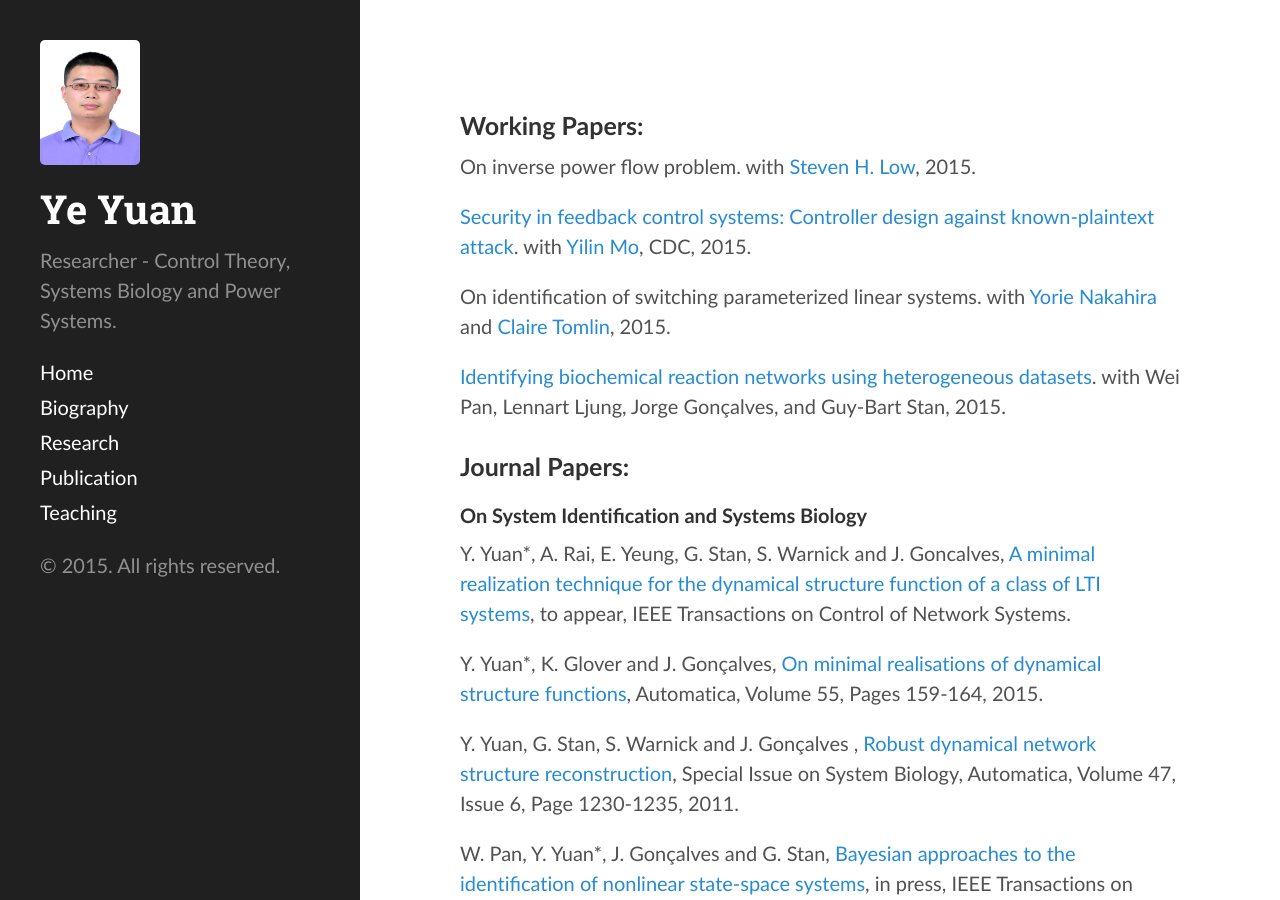
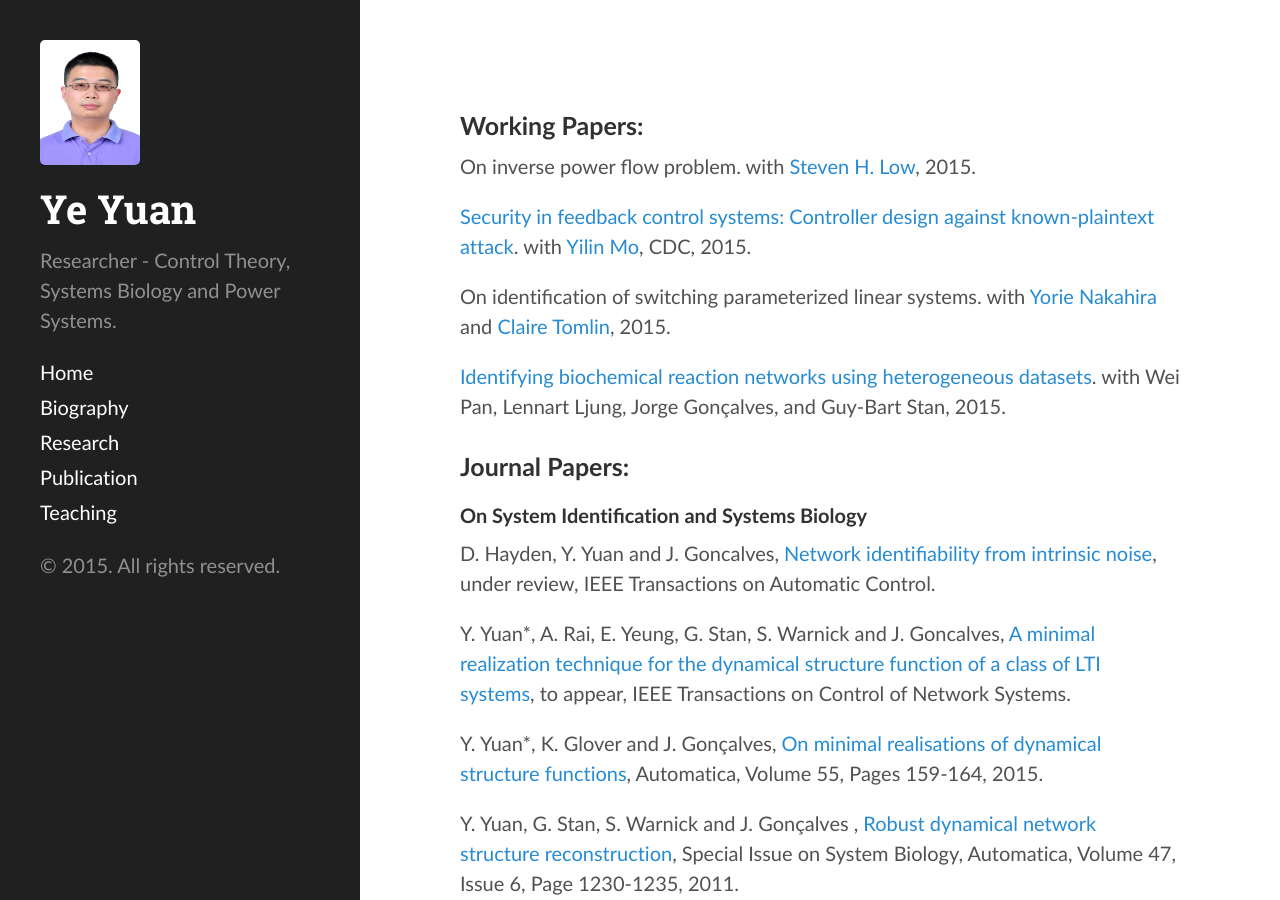
Before and after one commit to yy311/yy311.github.io, a Jekyll site: the page built from publication.md, in a window 1280 px wide and 900 px high. Built offline with Jekyll 4.4.1, drawn with Linux system fonts in a browser that asks for light colours.

Commit message:
Update publication.md

```diff
--- a/publication.md
+++ b/publication.md
@@ -10,14 +10,15 @@ On inverse power flow problem. with [Steven H. Low](http://netlab.caltech.edu/~s
 
 On identification of switching parameterized linear systems. with [Yorie Nakahira](https://directory.caltech.edu/personnel/ynakahir) and [Claire Tomlin](http://www.eecs.berkeley.edu/~tomlin/), 2015.
 
- [Identifying biochemical reaction networks using heterogeneous datasets](http://arxiv.org/abs/1509.05153). with Wei Pan,  Lennart Ljung, Jorge Gonçalves, and Guy-Bart Stan, 2015.
+ [Identifying biochemical reaction networks using heterogeneous datasets](http://arxiv.org/pdf/1509.05153v2.pdf). with Wei Pan,  Lennart Ljung, Jorge Gonçalves, and Guy-Bart Stan, 2015.
 
 
 ###Journal Papers:
 
-<!--D. Hayden, Y. Yuan and J. Goncalves, [Network identifiability from intrinsic noise](http://arxiv.org/abs/1310.0375), under review, IEEE Transactions on Automatic Control. -->
 
 #### On System Identification and Systems Biology
+
+D. Hayden, Y. Yuan and J. Goncalves, [Network identifiability from intrinsic noise](http://arxiv.org/abs/1310.0375), under review, IEEE Transactions on Automatic Control.
 
 Y. Yuan*, A. Rai, E. Yeung, G. Stan, S. Warnick and J. Goncalves, [A minimal realization technique for the dynamical structure function of a class of LTI systems](http://arxiv.org/abs/1209.3808), to appear, IEEE Transactions on Control of Network Systems.
 
```
